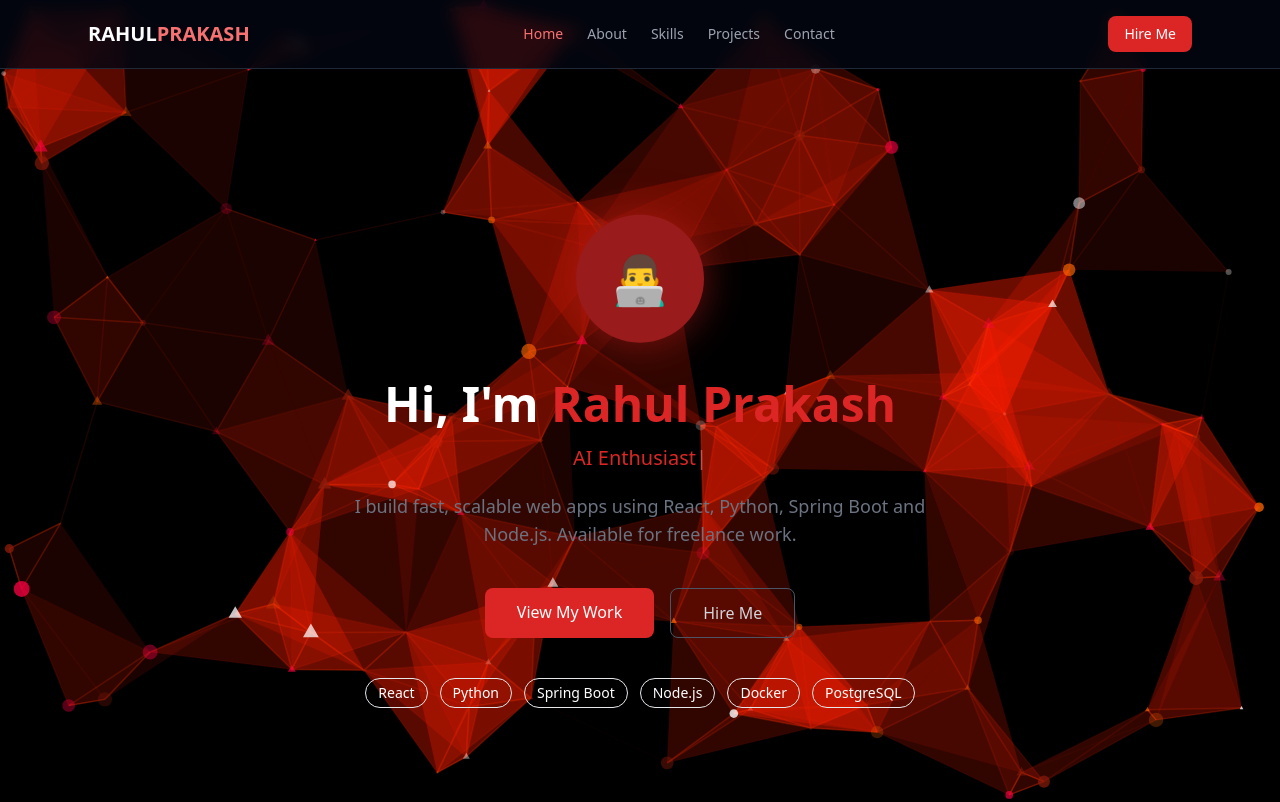
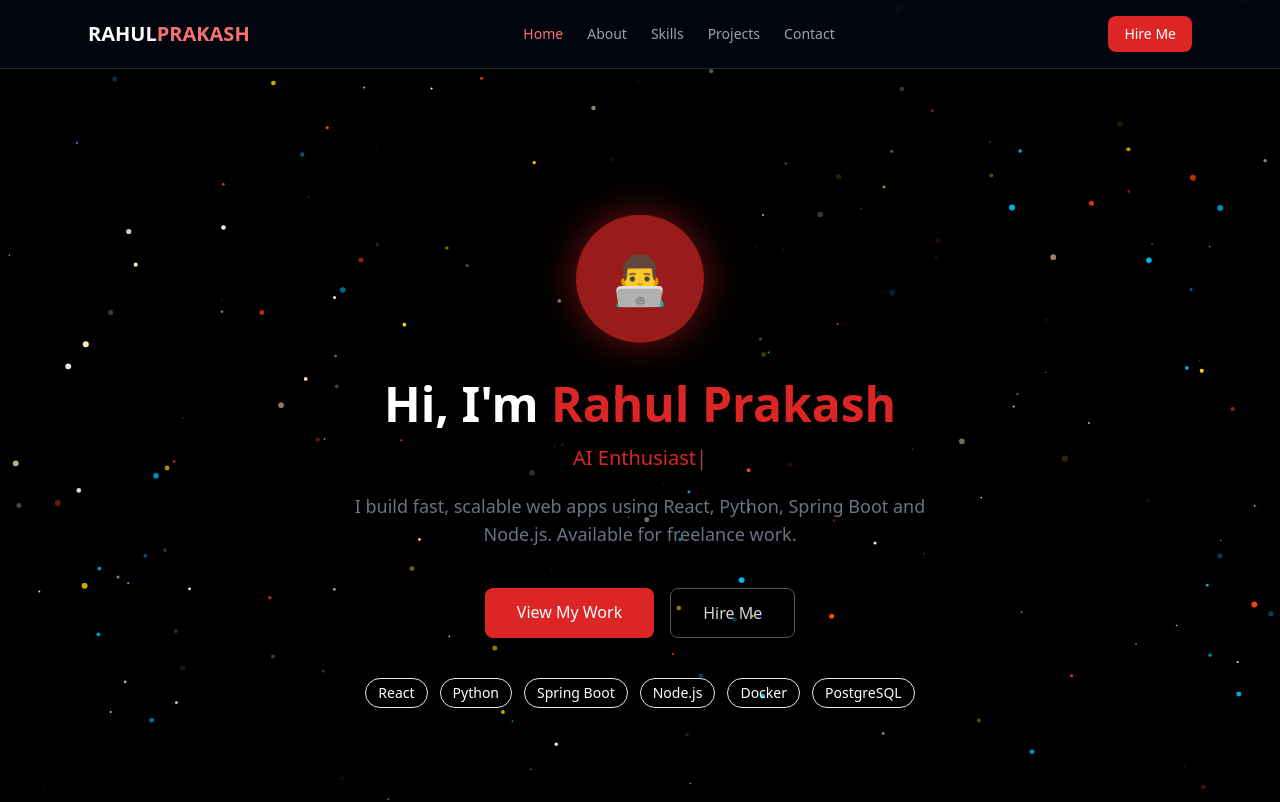
Before and after one commit to Rahul0626708/ai-portfolio, a React (Vite) app in the folder frontend/: page / in a window 1280 px wide. Shown: the top 802 px of the page. Built offline with nearby package versions, Linux system fonts and the light colour scheme.

Commit message:
Add shooting stars and asteroid particle background

```diff
--- a/frontend/src/components/ParticleBackground.tsx
+++ b/frontend/src/components/ParticleBackground.tsx
@@ -14,49 +14,86 @@ export default function ParticleBackground() {
       init={init}
       style={{ position: 'fixed', top: 0, left: 0, width: '100%', height: '100%', zIndex: 0 }}
       options={{
-        background: { color: { value: 'transparent' } },
+        background: { color: { value: '#000000' } },
         fpsLimit: 60,
         particles: {
-          number: { value: 80, density: { enable: true, area: 600 } },
-          color: { value: ['#8f1c0a', '#ff6600', '#ff0044', '#ffffff'] },
-          shape: { type: ['circle', 'triangle'] },
+          number: { value: 200, density: { enable: true, area: 800 } },
+          color: { value: ['#ffffff', '#ffe4b5', '#ffd700', '#ff4500', '#00bfff'] },
+          shape: { type: 'circle' },
           opacity: {
-            value: 0.8,
-            animation: { enable: true, speed: 1, minimumValue: 0.2, sync: false }
+            value: { min: 0.1, max: 1 },
+            animation: { enable: true, speed: 2, startValue: 'random', sync: false }
           },
           size: {
-            value: { min: 2, max: 8 },
-            animation: { enable: true, speed: 3, minimumValue: 1, sync: false }
+            value: { min: 0.5, max: 3 },
+            animation: { enable: true, speed: 2, minimumValue: 0.1, sync: false }
           },
-          links: {
-            enable: true,
-            distance: 160,
-            color: '#ff3300',
-            opacity: 0.5,
-            width: 1.5,
-            triangles: { enable: true, color: '#ff220022', opacity: 0.1 }
-          },
+          links: { enable: false },
           move: {
             enable: true,
-            speed: 2.5,
+            speed: { min: 0.1, max: 0.5 },
             direction: 'none',
             random: true,
             straight: false,
-            outModes: { default: 'bounce' },
-          },
-          twinkle: {
-            particles: { enable: true, frequency: 0.05, opacity: 1, color: { value: '#ffffff' } },
-            lines: { enable: true, frequency: 0.005, opacity: 0.5, color: { value: '#ff4400' } }
+            outModes: { default: 'out' },
           },
         },
+        emitters: [
+          {
+            position: { x: 0, y: 0 },
+            rate: { quantity: 1, delay: 0.3 },
+            particles: {
+              shape: { type: 'circle' },
+              color: { value: ['#ffffff', '#ffd700', '#00bfff', '#ff4500'] },
+              opacity: { value: 1 },
+              size: { value: { min: 1, max: 3 } },
+              move: {
+                enable: true,
+                speed: { min: 15, max: 30 },
+                direction: 'bottom-right',
+                straight: true,
+                outModes: { default: 'destroy' },
+                trail: {
+                  enable: true,
+                  length: 20,
+                  fillColor: { value: '#000000' },
+                },
+              },
+              life: { duration: { sync: false, value: 1.5 }, count: 1 },
+            },
+          },
+          {
+            position: { x: 100, y: 0 },
+            rate: { quantity: 1, delay: 0.5 },
+            particles: {
+              shape: { type: 'circle' },
+              color: { value: ['#ffffff', '#ffd700', '#ff69b4'] },
+              opacity: { value: 1 },
+              size: { value: { min: 2, max: 4 } },
+              move: {
+                enable: true,
+                speed: { min: 10, max: 20 },
+                direction: 'bottom-left',
+                straight: true,
+                outModes: { default: 'destroy' },
+                trail: {
+                  enable: true,
+                  length: 15,
+                  fillColor: { value: '#000000' },
+                },
+              },
+              life: { duration: { sync: false, value: 2 }, count: 1 },
+            },
+          },
+        ],
         interactivity: {
           events: {
-            onHover: { enable: true, mode: 'repulse' },
-            onClick: { enable: true, mode: 'push' },
+            onHover: { enable: true, mode: 'bubble' },
+            onClick: { enable: true, mode: 'repulse' },
           },
           modes: {
-            repulse: { distance: 120, duration: 0.4 },
-            push: { quantity: 6 },
+            bubble: { distance: 150, size: 6, opacity: 1, duration: 0.3 },
+            repulse: { distance: 200, duration: 0.4 },
           },
         },
         detectRetina: true,
```
